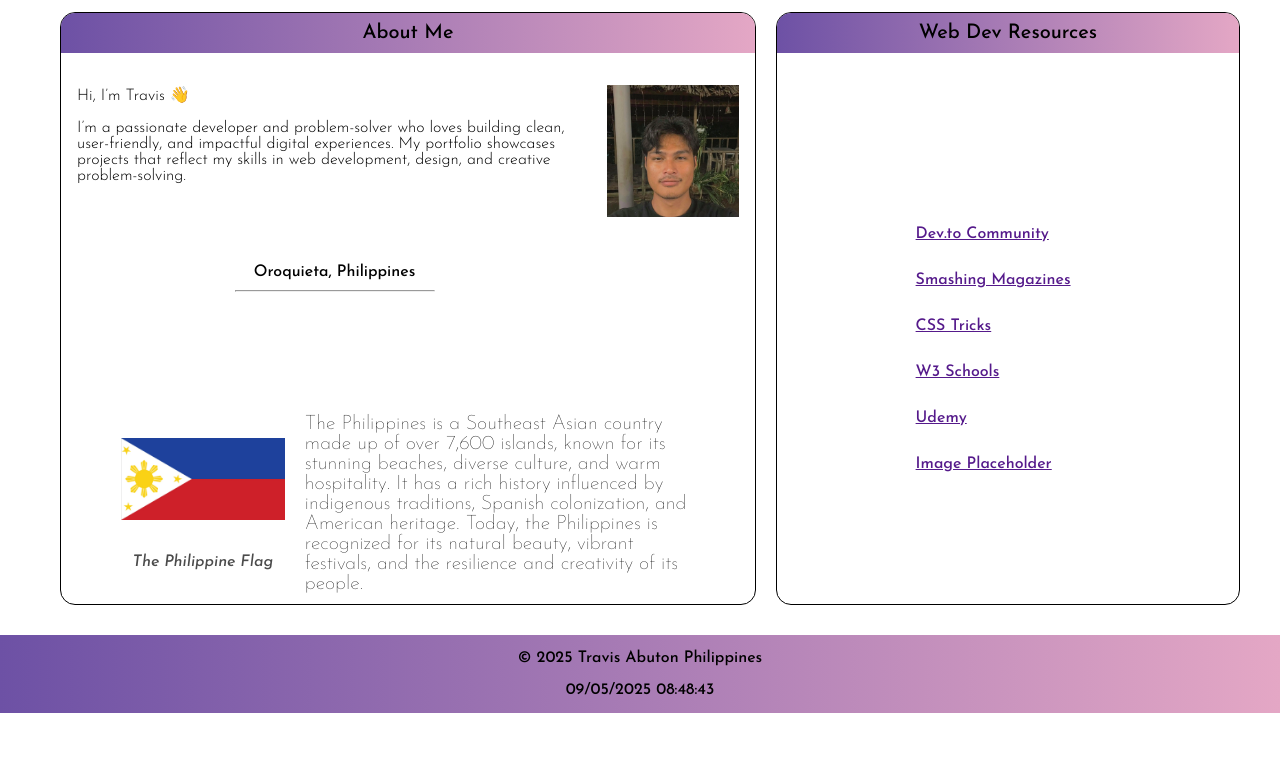
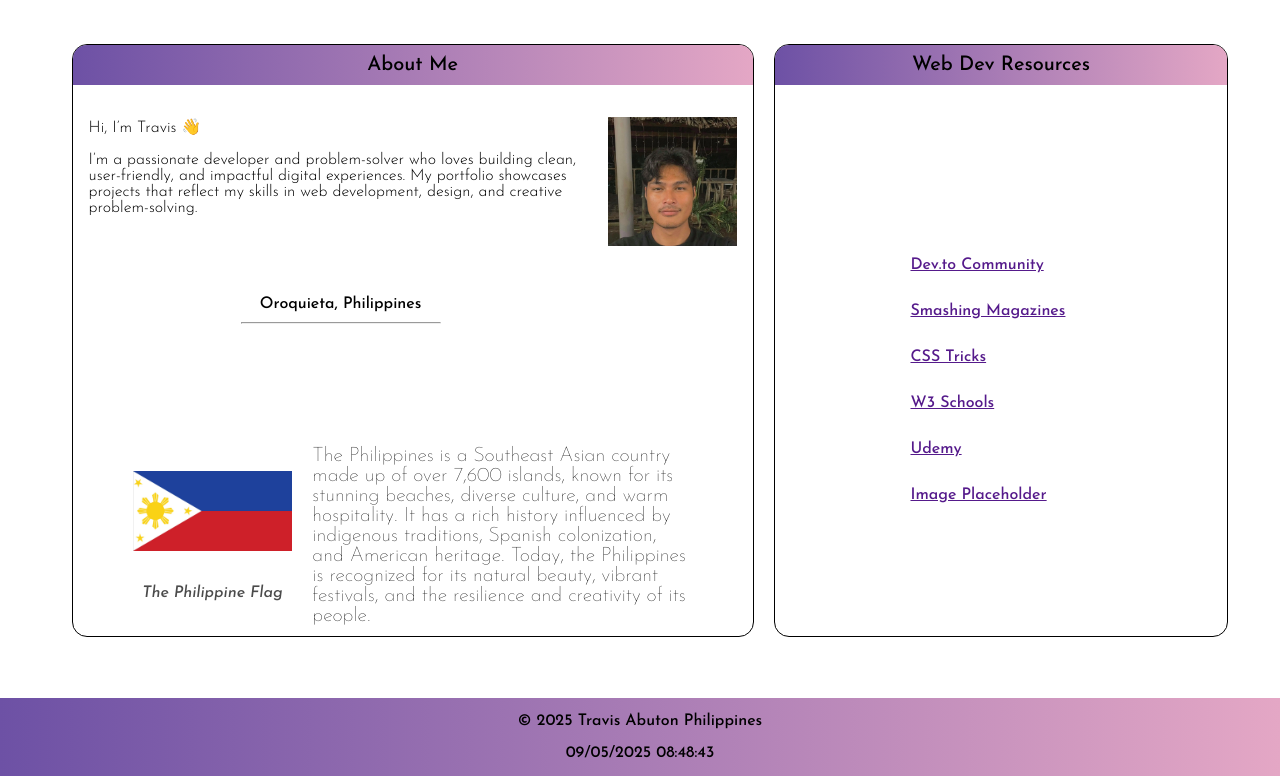
Before and after one commit to sundazekiks/wdd131, a plain HTML site: page index.html in a window 1280 px wide. Shown: the part 239-1015 px from the top of the page. Before the commit the page ends 952 px from the top, so only its background shows below. Drawn offline with Linux system fonts and the light colour scheme.

Commit message:
Landing page updates fixed the errors

```diff
--- a/index.html
+++ b/index.html
@@ -5,7 +5,14 @@
     <link rel="stylesheet" href="styles/base.css">
     <meta name="viewport" content="width=device-width, initial-scale=1.0">
     <meta name="author" content="Travis Abuton">
-    <meta name="description" content="WDD 131 – Dynamic Web Fundamentals - Travis Abuton Course Landing Page Term 5 BYU IDAHO">
+    <meta name="description" content="Course landing page for WDD 131 – Dynamic Web Fundamentals at BYU–Idaho, created by Travis Abuton. Explore assignments, projects, and resources for Term 5." />
+
+    <link rel="preconnect" href="https://fonts.googleapis.com">
+    <link rel="preconnect" href="https://fonts.gstatic.com" crossorigin>
+    <link href="https://fonts.googleapis.com/css2?family=Inter:ital,opsz,wght@0,14..32,866;1,14..32,866&family=Josefin+Sans:ital,wght@0,100..700;1,100..700&display=swap" rel="stylesheet">
+
+
+
     <title>WDD 131 – Dynamic Web Fundamentals – Travis Abuton</title>
 </head>
 <body>
@@ -22,7 +29,7 @@
         <h1>Travis Abuton</h1>
         <div class="cards">
             <section class="card">
-                <h1>About Me</h1>
+                <h2>About Me</h2>
                 <div class="card-content">
                     <div class="intro">
                         <p>Hi, I’m Travis 👋
@@ -30,7 +37,7 @@
                             <br>
                             I’m a passionate developer and problem-solver who loves building clean, user-friendly, and impactful digital experiences. My portfolio showcases projects that reflect my skills in web development, design, and creative problem-solving.
                         </p>
-                        <h2>Oroquieta, Philippines</h2>
+                        <h3>Oroquieta, Philippines</h3>
                         <hr>
                     </div>
                     <div class="img-holder">
@@ -48,7 +55,7 @@
                 </div>
             </section>
             <section class="card">
-                <h1>Web Dev Resources</h1>
+                <h2>Web Dev Resources</h2>
                 <div class="list-items">
                     <div class="items">
                         <a href="">Dev.to Community</a>
--- a/styles/base.css
+++ b/styles/base.css
@@ -1,5 +1,3 @@
-@import url('https://fonts.googleapis.com/css2?family=Inter:ital,opsz,wght@0,14..32,866;1,14..32,866&family=Josefin+Sans:ital,wght@0,100..700;1,100..700&display=swap');
-
 
 *{
     font-family: "Josefin Sans", Sans seriff;
@@ -45,7 +43,7 @@ header nav a {
     color: pink;
     text-decoration: none;
     font-size: 20px;
-    transition: all 3s ease out;
+    transition: all 0.5s ease-in;
 }
 
 header nav a:hover {
@@ -58,7 +56,9 @@ main{
     flex-direction: column;
     gap: 50px;
     flex: 1;
-    padding: 20px 30px;
+    max-width: 1200px;
+    margin: 50px auto;
+    padding: 0.1rem;
 }
 
 .cards{
@@ -81,7 +81,7 @@ main h1 {
     overflow: hidden;
 }
 
-.card h1 {
+.card h2 {
     font-size: 20px;
     padding: 10px 0;
     background: #6D51A5;
@@ -110,7 +110,7 @@ footer p{
 }
 
 
-.intro h2{
+.intro h3{
     margin-top: 80px;
     text-align: center;
 }
```
